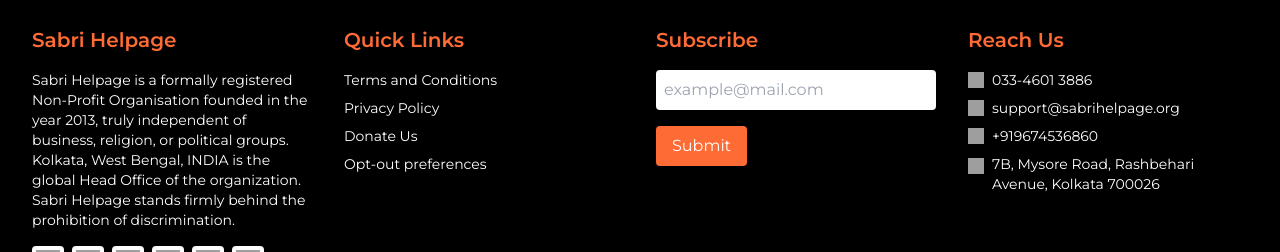
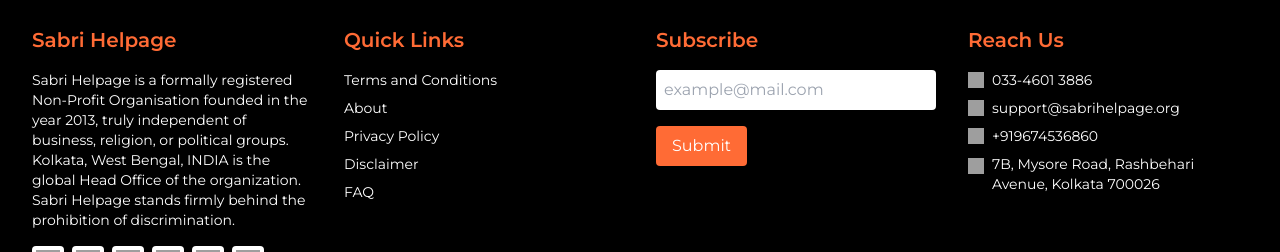
Before and after one commit to SougataMondal2000/sbrhlp, a Next.js app: page / in a window 1280 px wide. Shown: the part 5468-5720 px from the top of the page. Built offline with nearby package versions, Linux system fonts and the light colour scheme; grey boxes are pictures that could not be loaded.

Commit message:
Update Footer.tsx

```diff
--- a/src/app/components/Footer.tsx
+++ b/src/app/components/Footer.tsx
@@ -47,10 +47,11 @@
           </h2>
           <ul className="space-y-2 text-sm">
             {[
-              "Terms and Conditions",
+      "Terms and Conditions",
+              "About",
               "Privacy Policy",
-              "Donate Us",
-              "Opt-out preferences",
+              "Disclaimer ",
+              "FAQ",
             ].map((link) => (
               <li key={link}>
                 <a href={`#${link}`}>{link}</a>
```
